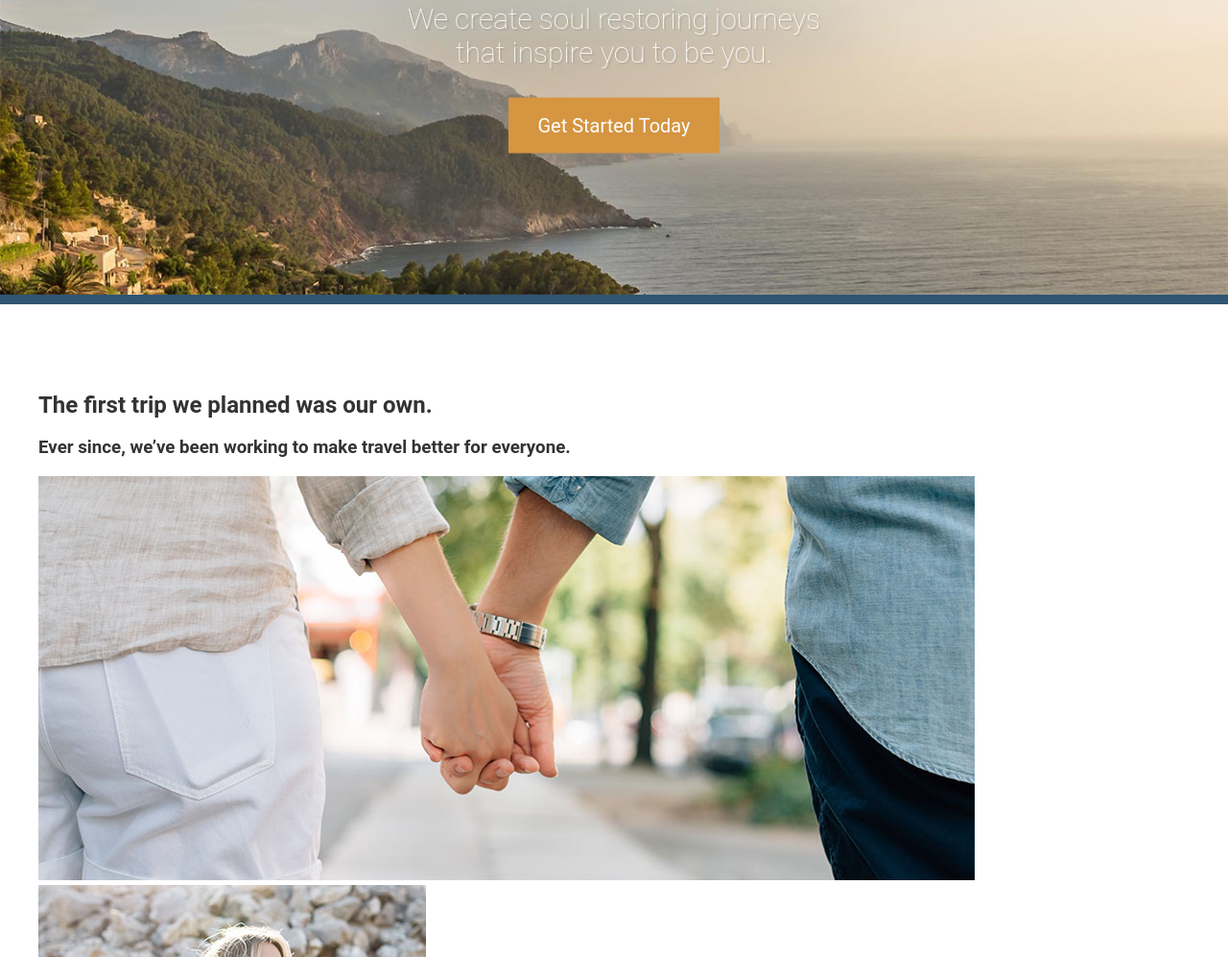
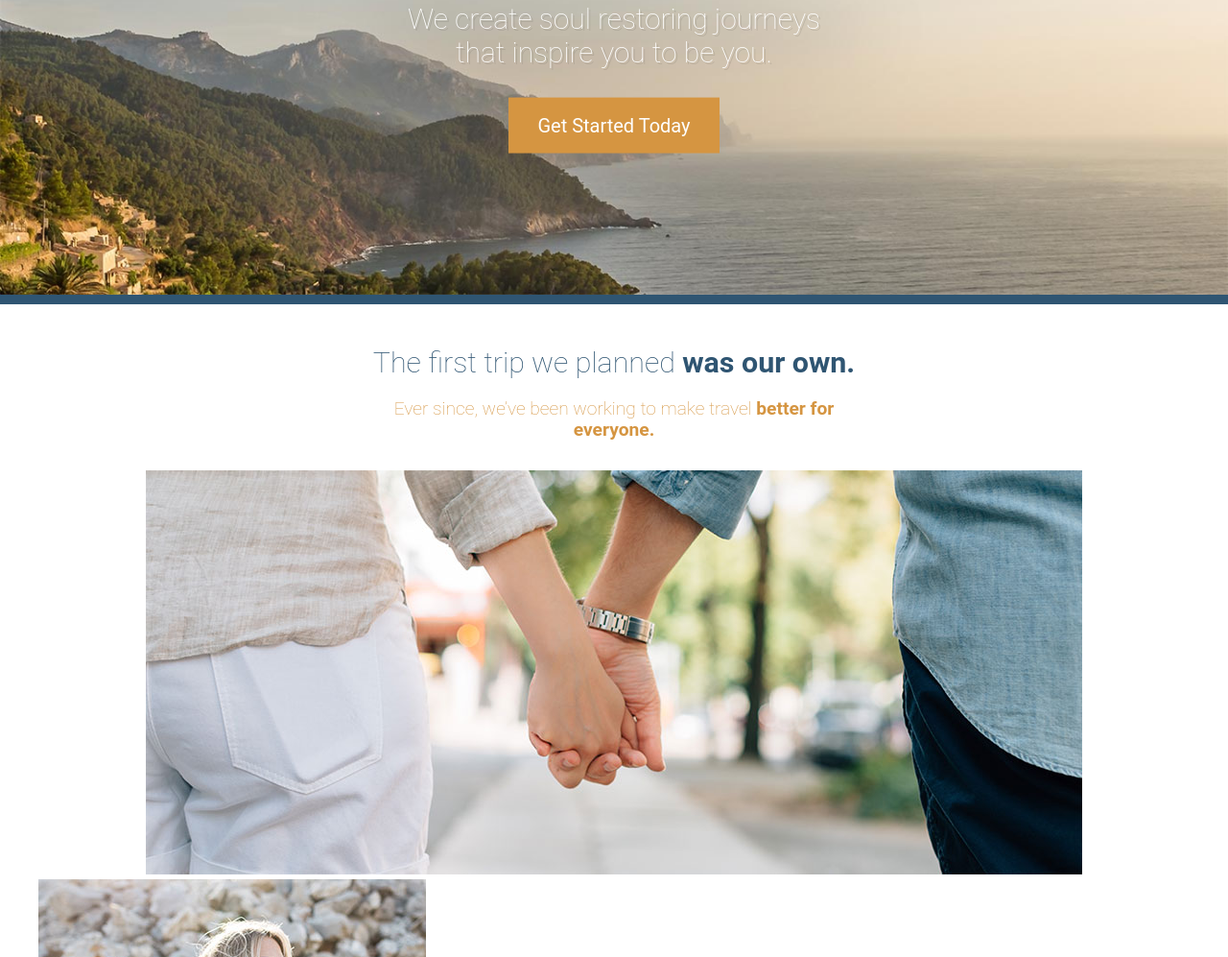
Before and after one commit to hackwebdev/vite-website, a website built with Vite: page index.html in a window 1280 px wide. Shown: the part 463-1460 px from the top of the page at 96% size. Built offline with nearby package versions, Linux system fonts and the light colour scheme.

Commit message:
headline block

```diff
--- a/index.html
+++ b/index.html
@@ -75,11 +75,20 @@
     </div>
 
     <div id="our-beginning" class="page-section wrapper">
-      <h2>The first trip we planned was our own.</h2>
-      <h3>
-        Ever since, we&rsquo;ve been working to make travel better for everyone.
+      <h2
+        class="headline headline--centered headline--light headline--b-margin-small"
+      >
+        The first trip we planned <strong>was our own.</strong>
+      </h2>
+      <h3
+        class="headline headline--centered headline--orange headline--small headline--narrow headline--light headline--b-margin-large"
+      >
+        Ever since, we&rsquo;ve been working to make travel
+        <strong>better for everyone.</strong>
       </h3>
-      <img src="images/first-trip.jpg" alt="Couple walking down a street." />
+      <div class="wrapper wrapper--medium">
+        <img src="images/first-trip.jpg" alt="Couple walking down a street." />
+      </div>
       <img src="images/our-start.jpg" alt="Our founder, Jane Doe" />
       <h2>Here&rsquo;s how we got started&hellip;</h2>
       <p>
--- a/styles/base/_global.scss
+++ b/styles/base/_global.scss
@@ -7,3 +7,6 @@ img {
   max-width: 100%;
   height: auto;
 }
+strong {
+  font-weight: bold;
+}
--- a/styles/base/_mixins.scss
+++ b/styles/base/_mixins.scss
@@ -3,3 +3,9 @@
     font-size: $font;
   }
 }
+
+@mixin atMedium($padding1, $padding2) {
+  @media (min-width: 530px) {
+    padding: $padding1, $padding2;
+  }
+}
--- a/styles/main.scss
+++ b/styles/main.scss
@@ -6,3 +6,4 @@
 @import './modules/btn';
 @import './modules/wrapper';
 @import './modules/page-section';
+@import 'modules/_headline';
--- /dev/null
+++ b/styles/modules/_headline.scss
@@ -0,0 +1,46 @@
+.headline {
+  font-size: 1.9rem;
+  font-weight: 300;
+  color: $mainBlue;
+
+  @mixin atSmall {
+    font-size: 2.875rem;
+  }
+
+  &--centered {
+    text-align: center;
+  }
+
+  &--orange {
+    color: $mainOrange;
+  }
+
+  &--small {
+    font-size: 1.2rem;
+    @mixin atSmall {
+      font-size: 1.875rem;
+    }
+  }
+
+  &--narrow {
+    max-width: 500px;
+    margin-left: auto;
+    margin-right: auto;
+  }
+
+  &--light {
+    font-weight: 100;
+  }
+
+  // strong {
+  //   font-weight: 400;
+  // }
+
+  &--b-margin-small {
+    margin-bottom: 0.5em;
+  }
+
+  &--b-margin-large {
+    margin-bottom: 1.6em;
+  }
+}
--- a/styles/modules/_page-section.scss
+++ b/styles/modules/_page-section.scss
@@ -1,5 +1,8 @@
 .page-section {
-  padding: 4.5rem 0;
+  padding: 1.2rem 0;
+
+  @include atMedium(4.5rem, 0);
+
   &--blue {
     background-color: $mainBlue;
     color: white;
--- a/styles/modules/_wrapper.scss
+++ b/styles/modules/_wrapper.scss
@@ -1,7 +1,17 @@
 .wrapper {
+  overflow: hidden;
   padding-left: 18px;
   padding-right: 18px;
   max-width: 1200px;
   margin-left: auto;
   margin-right: auto;
+
+  &--medium {
+    max-width: 976px;
+  }
+
+  .wrapper {
+    padding-left: 0;
+    padding-right: 0;
+  }
 }
```
Also changed, not shown: readme.md.
